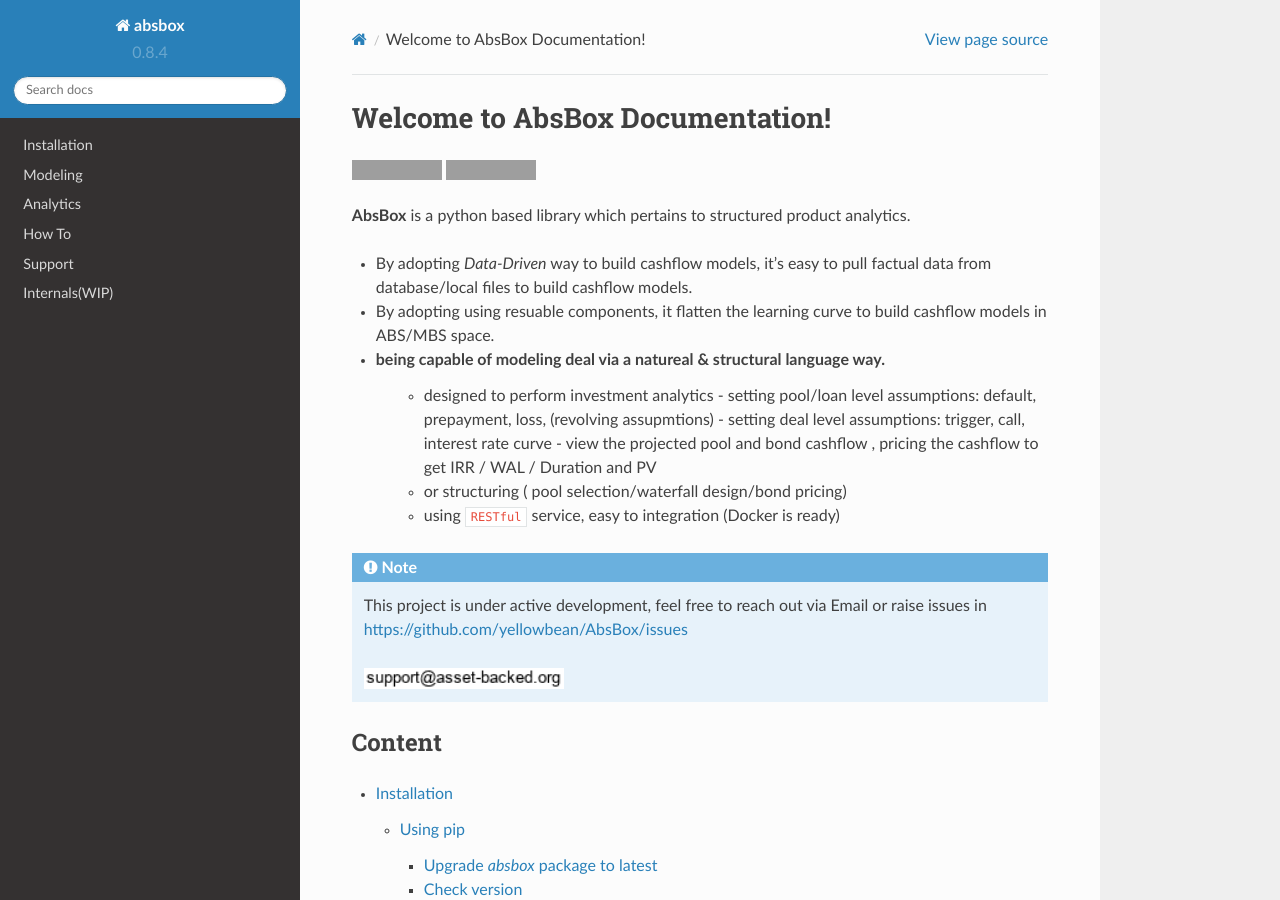
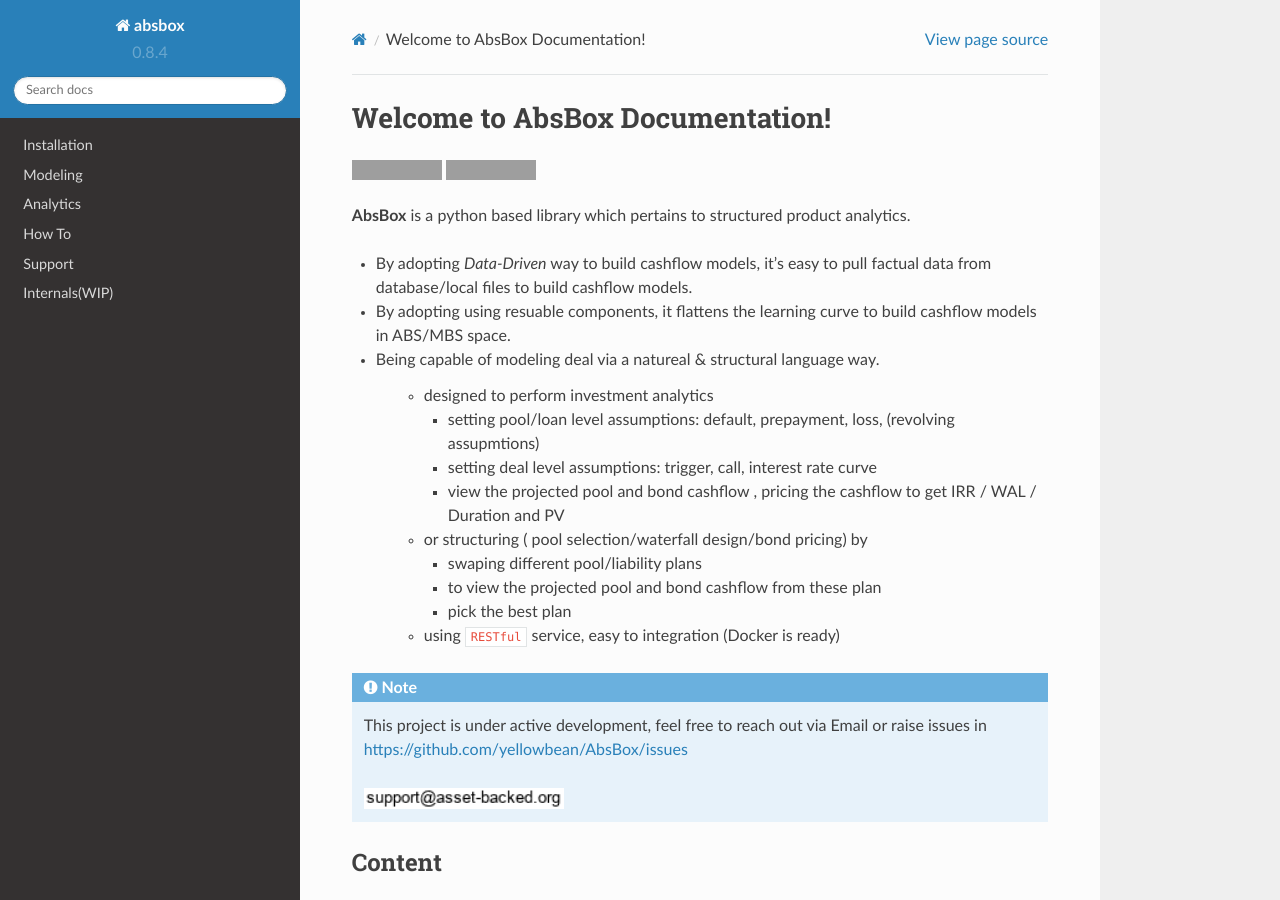
Before and after one commit to yellowbean/absbox-doc, a Sphinx documentation site: the page built from docs/source/index.rst, in a window 1280 px wide and 900 px high. Built offline with Sphinx 7.4.7 and the Read the Docs theme 2.0.0, drawn with Linux system fonts in a browser that asks for light colours; grey boxes are pictures that could not be loaded.

Commit message:
update index

```diff
--- a/docs/source/index.rst
+++ b/docs/source/index.rst
@@ -9,13 +9,19 @@
 **AbsBox** is a python based library which pertains to structured product analytics.
 
 * By adopting `Data-Driven` way to build cashflow models, it's easy to pull factual data from database/local files to build cashflow models.
-* By adopting using resuable components, it flatten the learning curve to build cashflow models in ABS/MBS space.
-* being capable of modeling deal via a natureal & structural language way.
+* By adopting using resuable components, it flattens the learning curve to build cashflow models in ABS/MBS space.
+* Being capable of modeling deal via a natureal & structural language way.
+
     - designed to perform investment analytics
+
       - setting pool/loan level assumptions: default, prepayment, loss, (revolving assupmtions)
       - setting deal level assumptions: trigger, call, interest rate curve
       - view the projected pool and bond cashflow , pricing the cashflow to get IRR / WAL / Duration and PV
-    - or structuring ( pool selection/waterfall design/bond pricing)
+    - or structuring ( pool selection/waterfall design/bond pricing) by
+
+      - swaping different pool/liability plans
+      - to view the projected pool and bond cashflow from these plan
+      - pick the best plan
     - using ``RESTful`` service, easy to integration (Docker is ready)
 
 .. note::
```
